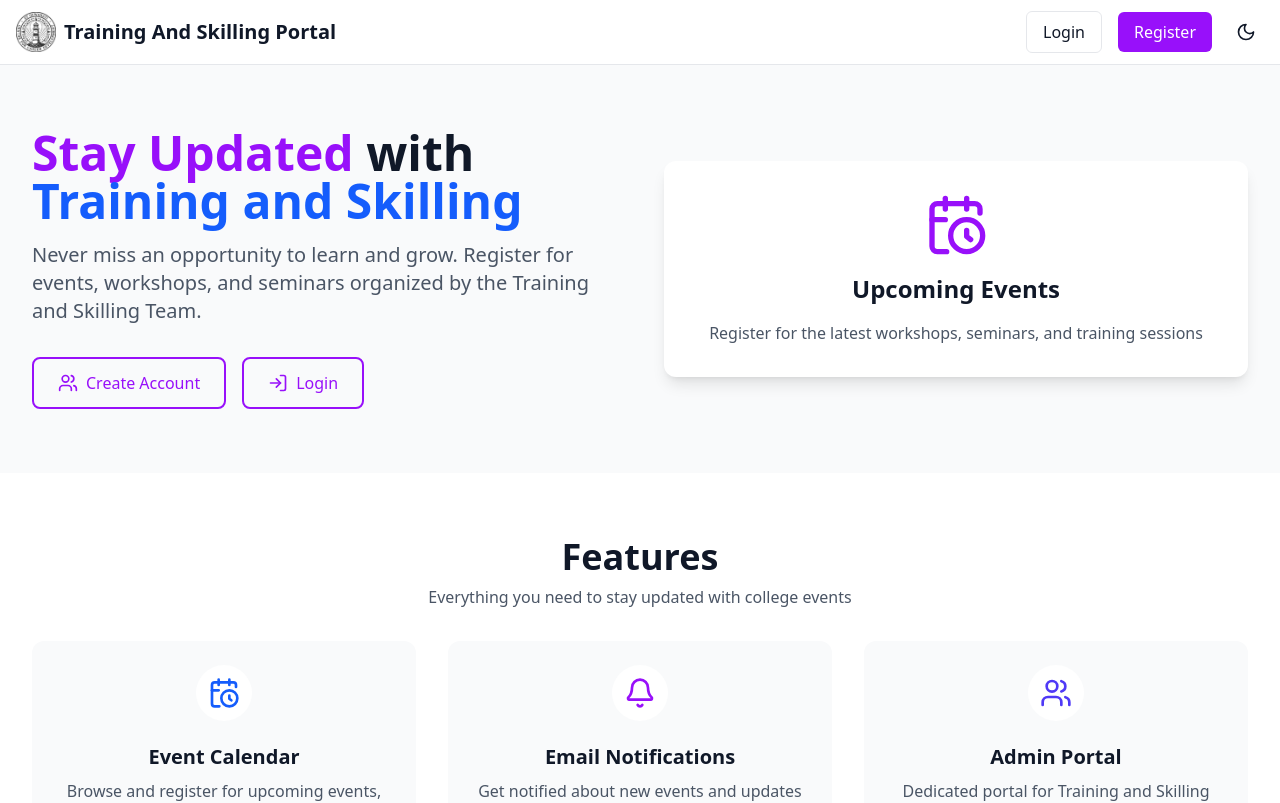
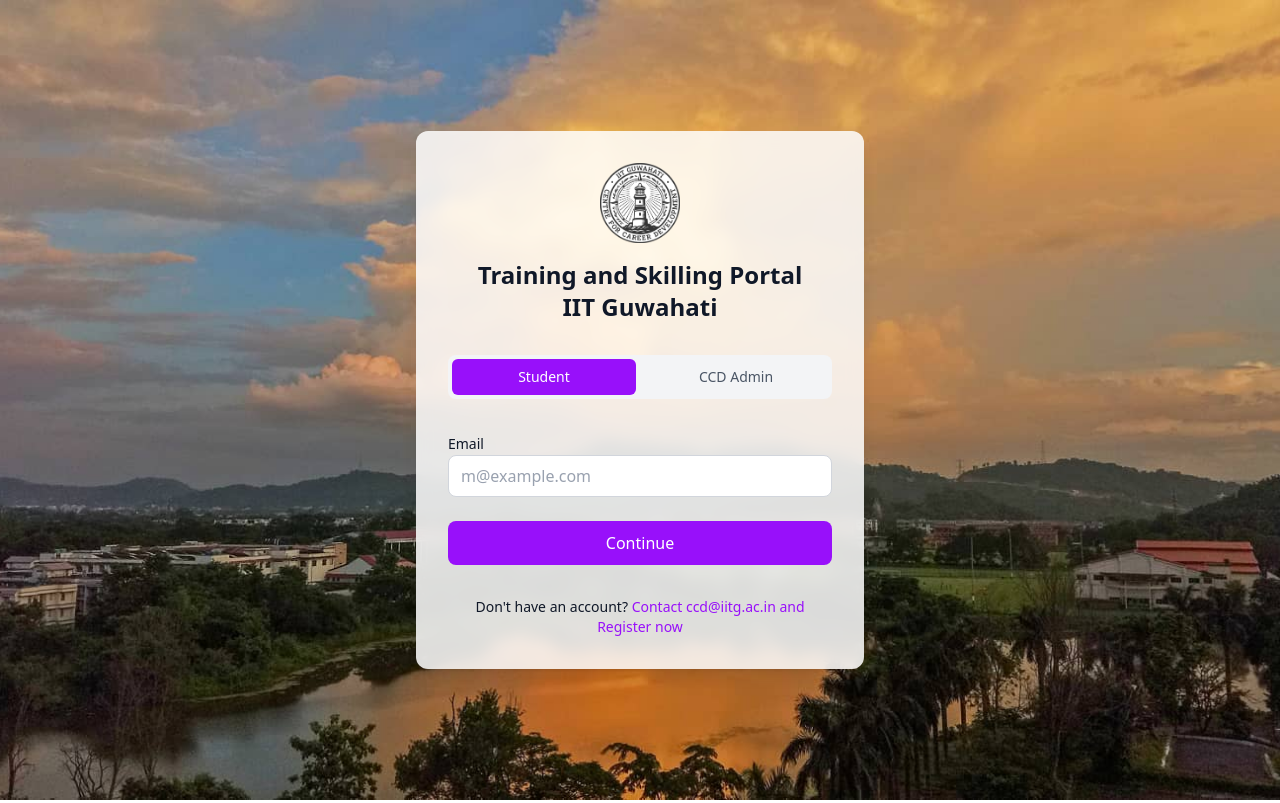
Before and after one commit to Ash469/ccd_training_skilling, a React (Vite) app in the folder frontend/: page / in a window 1280 px wide. Shown: the top 803 px of the page. Built offline with nearby package versions, Linux system fonts and the light colour scheme; no server answers.

Commit message:
Update Router.jsx

```diff
--- a/frontend/src/routes/Router.jsx
+++ b/frontend/src/routes/Router.jsx
@@ -14,7 +14,7 @@
 export default function Router({ darkMode, toggleDarkMode }) {
   return (
     <Routes>
-      <Route path="/" element={<Home darkMode={darkMode} toggleDarkMode={toggleDarkMode} />} />
+      <Route path="/" element={<Login darkMode={darkMode} toggleDarkMode={toggleDarkMode} />} />
       <Route path="/login" element={<Login darkMode={darkMode} toggleDarkMode={toggleDarkMode} />} />
       <Route path="/register" element={<Register darkMode={darkMode} toggleDarkMode={toggleDarkMode} />} />
       <Route path="/user/dashboard" element={<UserDashboard darkMode={darkMode} toggleDarkMode={toggleDarkMode} />} />
```
